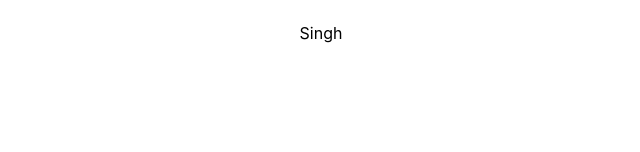
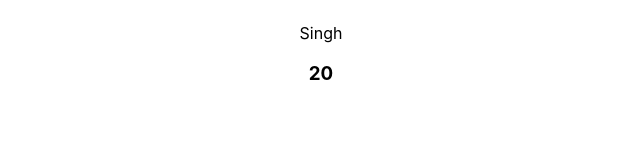
Before and after one commit to anshikachaurasiya-cedcoss/React, a React (Create React App) app: page / in a window 1280 px wide. Shown: the part 141-293 px from the top of the page, without its empty margins (319-959 px from the left). Built offline with nearby package versions, Linux system fonts and the light colour scheme.

Commit message:
Q4. Make a parent class component and pass two numbers and an operator as props to its child component. The child component must perform the operation on the two numbers and print it.

```diff
--- a/src/App.js
+++ b/src/App.js
@@ -4,6 +4,7 @@
 import Top from './Top';
 import GreetComp from './Components/GreetComp';
 import TopComp from './Components/TopComp';
+import Parent from './Parent';
 function App() {
   return (
     <div className="App">
@@ -11,6 +12,7 @@
       <Top username='Chaurasiya'/>
       <GreetComp name='Anshika'/>
       <TopComp username='Singh'/>
+      <Parent/>
     </div>
   );
 }
--- /dev/null
+++ b/src/Child.js
@@ -0,0 +1,13 @@
+import React, { Component } from 'react'
+
+export class Child extends Component {
+  render() {
+    return (
+      <div>
+        <h3>{eval(parseInt(this.props.num1) + this.props.operator + parseInt(this.props.num2))}</h3>
+      </div>
+    )
+  }
+}
+
+export default Child
--- /dev/null
+++ b/src/Parent.js
@@ -0,0 +1,14 @@
+import React, { Component } from 'react'
+import Child from './Child'
+export class Parent extends Component {
+  render(props) {
+
+    return (
+      <div>
+        <Child num1='5' num2='4' operator='*'/>
+      </div>
+    )
+  }
+}
+
+export default Parent
```
